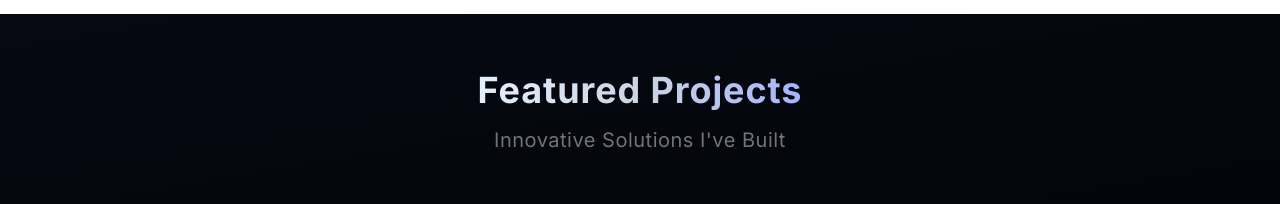
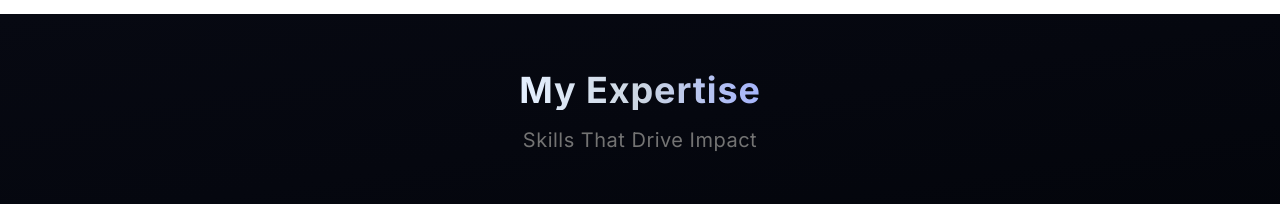
Before and after one commit to Manan0p/Personal-Portfolio, a Next.js app: page / in a window 1280 px wide. Shown: the part 958-1162 px from the top of the page. Built offline with nearby package versions, Linux system fonts and the light colour scheme.

Commit message:
section 3

```diff
--- a/app/page.jsx
+++ b/app/page.jsx
@@ -111,9 +111,9 @@ export default function Home() {
         <section className="w-full py-7 md:py-14 lg:py-14 bg-background border-b border-white/10 bg-gradient-to-br from-[#070912] via-[#05070f] to-[#03050b]">
           <div className="container mx-auto px-4 md:px-6">
             <div className="text-center">
-              <h2 className="text-4xl font-bold tracking-wide inline-block bg-[linear-gradient(90deg,#E5F0FF,#CBD5E1,#A5B4FC)] text-transparent bg-clip-text mb-4">Featured Projects</h2>
+              <h2 className="text-4xl font-bold tracking-wide inline-block bg-[linear-gradient(90deg,#E5F0FF,#CBD5E1,#A5B4FC)] text-transparent bg-clip-text mb-4">My Expertise</h2>
               <div className="text-sm md:text-lg lg:text-xl text-muted-foreground tracking-wide mb-6">
-                Innovative Solutions I've Built
+                Skills That Drive Impact
               </div>
             </div>
           </div>
```
